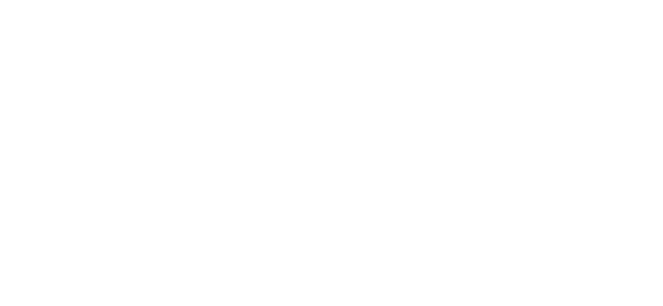
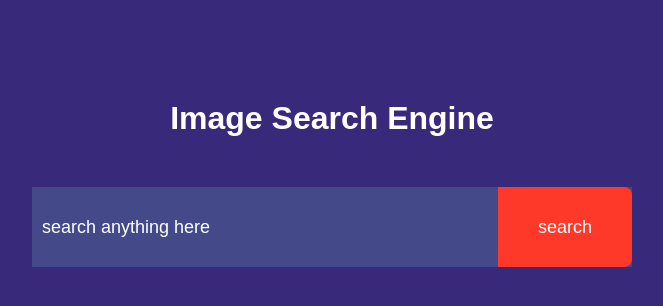
Before and after one commit to alasaidi/Image-Search_engine, a plain HTML site: page index.html in a window 1280 px wide. Shown: the whole page, without its empty margins (308-971 px from the left). Drawn offline with Linux system fonts and the light colour scheme.

Commit message:
initialize the search form

```diff
--- a/index.html
+++ b/index.html
@@ -5,10 +5,17 @@
     <meta charset="UTF-8">
     <meta name="viewport" content="width=device-width, initial-scale=1.0">
     <link rel="stylesheet" href="/style/style.css">
-    <title>Document</title>
+    <title>Image Search Engine</title>
 </head>
 
 <body>
+    <h1>Image Search Engine</h1>
+    <form action="" id="search-form">
+        <input type="text" id="search-box" placeholder="search anything here">
+        <button>search</button>
+    </form>
+
+
     <script src="/src/script.js"></script>
 </body>
 
--- a/style/style.css
+++ b/style/style.css
@@ -4,3 +4,47 @@
   font-family: "Poppins", sans-serif;
   box-sizing: border-box;
 }
+body {
+  background: #39297b;
+  color: #fff;
+}
+h1 {
+  text-align: center;
+  margin: 100px auto 50px;
+  font-weight: 600;
+}
+form {
+  width: 90%;
+  max-width: 600px;
+  margin: auto;
+  height: 80px;
+  background: #434989;
+  display: flex;
+  align-items: center;
+}
+form input {
+  flex: 1;
+  height: 100%;
+  border: 0;
+  outline: 0;
+  background: transparent;
+  color: #fff;
+  font-size: 18px;
+  padding: 0 10px;
+}
+form button {
+  padding: 0 40px;
+  height: 100%;
+  background: #ff3929;
+  color: #fff;
+  font-size: 18px;
+  border: 0;
+  outline: 0;
+  border-top-right-radius: 8px;
+  border-bottom-right-radius: 8px;
+  cursor: pointer;
+}
+::placeholder {
+  color: #fff;
+  font-size: 18px;
+}
```
